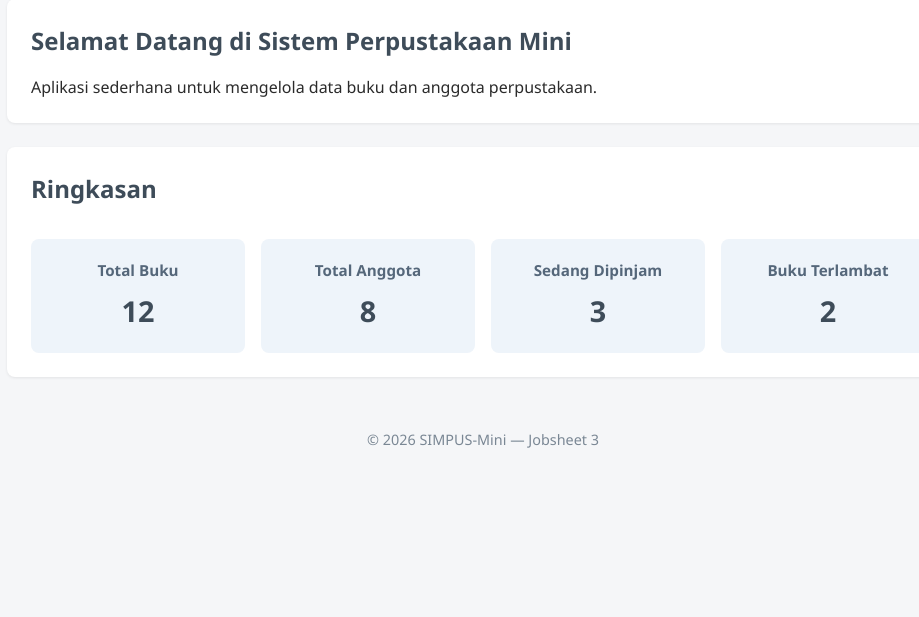
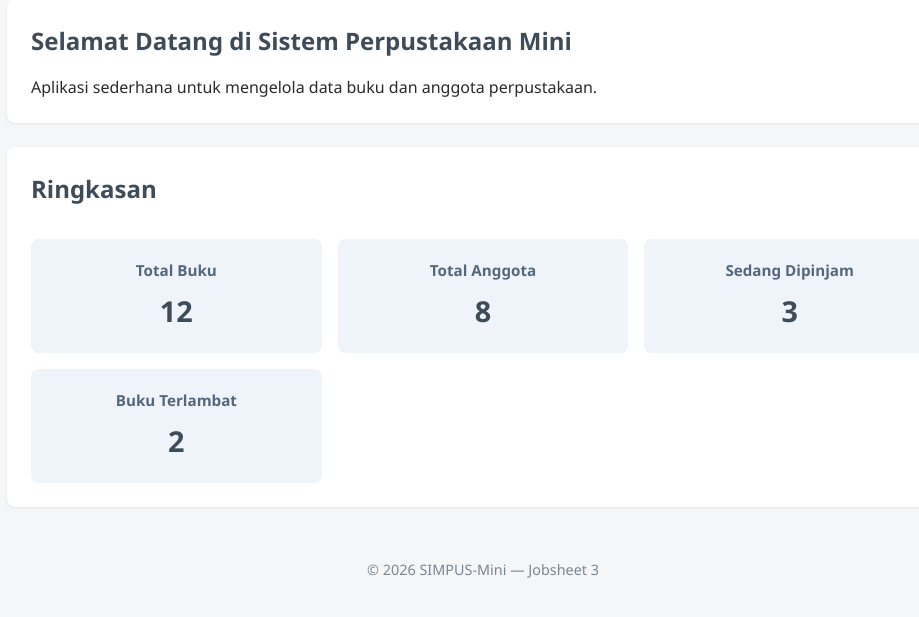
Before and after one commit to kulomiy/PemogramanWeb2026-NabilaPebriMahrani, a PHP site: page / in a window 1280 px wide. Shown: the part 99-716 px from the top of the page, without its empty margins (157-1076 px from the left). Run offline with PHP 8.4, Linux system fonts and the light colour scheme.

Commit message:
modifikasi

```diff
--- a/jobsheet-03/anggota/list.html
+++ b/jobsheet-03/anggota/list.html
@@ -24,6 +24,7 @@
     <main>
         <section>
             <h2>Daftar Anggota</h2>
+            <div class="table-responsive">
             <table>
                 <thead>
                     <tr>
@@ -60,6 +61,7 @@
                     </tr>
                 </tbody>
             </table>
+            </div>
         </section>
     </main>
 
--- a/jobsheet-03/assets/css/style.css
+++ b/jobsheet-03/assets/css/style.css
@@ -70,7 +70,7 @@ section h2 {
 /* ===== Kartu Statistik (CSS Grid) ===== */
 main section:nth-of-type(2) {
     display: grid;
-    grid-template-columns: repeat(4, 1fr);
+    grid-template-columns: repeat(3, 1fr);
     gap: 1rem;
 }
 
--- a/jobsheet-03/buku/list.html
+++ b/jobsheet-03/buku/list.html
@@ -25,6 +25,7 @@
     <main>
         <section>
             <h2>Daftar Buku</h2>
+            <div class="table-responsive">
             <table>
                 <thead>
                     <tr>
@@ -115,6 +116,7 @@
                     </tr>
                 </tbody>
             </table>
+            </div>
         </section>
     </main>
 
```
